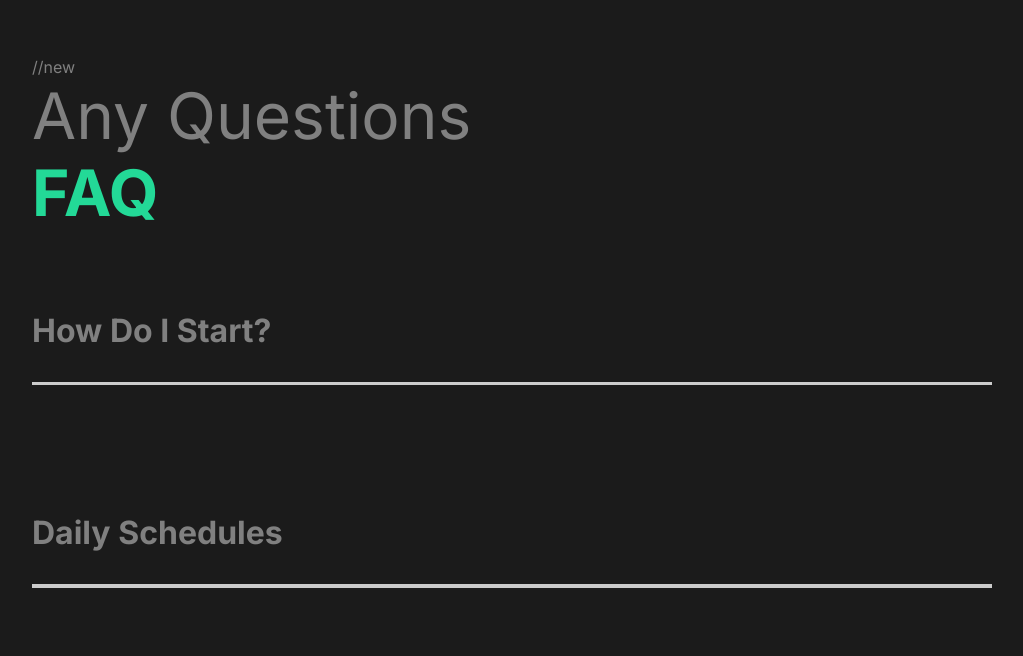
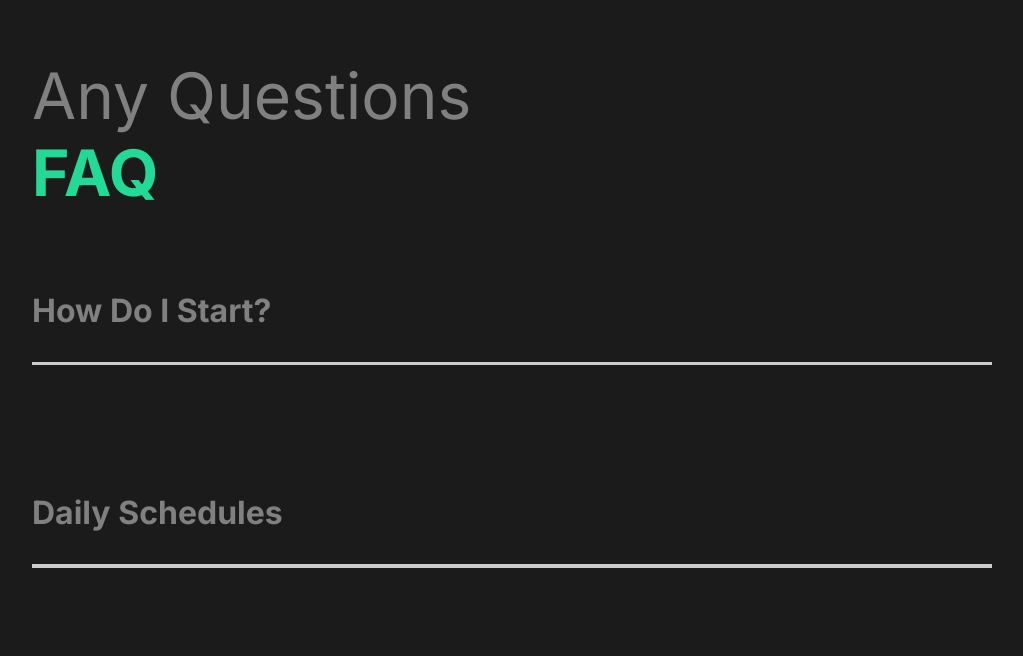
Before and after one commit to htehrani98/capture, a React (Create React App) app: page / in a window 1280 px wide. Shown: the part 2204-2860 px from the top of the page, without its empty margins (128-1151 px from the left). Built offline with nearby package versions, Linux system fonts and the light colour scheme.

Commit message:
19. Scroll Animations

```diff
--- a/src/animation.js
+++ b/src/animation.js
@@ -71,4 +71,4 @@ export const scrollReveal = {
       duration: 1,
     },
   },
-}; //new
+};
--- a/src/components/FaqSection.js
+++ b/src/components/FaqSection.js
@@ -3,11 +3,11 @@ import styled from "styled-components";
 import { About } from "../styles";
 import Toggle from "./Toggle";
 import { AnimateSharedLayout } from "framer-motion";
-import { useScroll } from "./useScroll"; //new
-import { scrollReveal } from "../animation"; //new
+import { useScroll } from "./useScroll";
+import { scrollReveal } from "../animation";
 
 const FaqSection = () => {
-  const [element, controls] = useScroll(); //new
+  const [element, controls] = useScroll();
   return (
     <Faq
       variants={scrollReveal}
@@ -15,8 +15,6 @@ const FaqSection = () => {
       animate={controls}
       initial="hidden"
     >
-      {" "}
-      //new
       <h2>
         Any Questions <span>FAQ</span>
       </h2>
--- a/src/components/ServiceSection.js
+++ b/src/components/ServiceSection.js
@@ -8,15 +8,14 @@ import home2 from "../img/home2.png";
 //styles
 import { About, Description, Image } from "../styles";
 import styled from "styled-components";
-import { fade } from "../animation"; //new
-import { useScroll } from "./useScroll"; //new
+import { fade } from "../animation";
+import { useScroll } from "./useScroll";
 
 const ServicesSection = () => {
-  const [element, controls] = useScroll(); //new
+  const [element, controls] = useScroll();
   // I don't get it at all
   return (
     <Services variants={fade} animate={controls} initial="hidden" ref={element}>
-      {/* new */}
       <Description>
         <h2>
           High <span>quality</span> services
--- a/src/components/Toggle.js
+++ b/src/components/Toggle.js
@@ -2,7 +2,7 @@ import React, { useState } from "react";
 import { motion } from "framer-motion";
 // the only reason for the existence of this component is toggle in FaqSection.js and this way is something new
 const Toggle = ({ children, title }) => {
-  const [toggle, setToggle] = useState(false); //new
+  const [toggle, setToggle] = useState(false);
   return (
     <motion.div layout className="question" onClick={() => setToggle(!toggle)}>
       <motion.h4 layout>{title}</motion.h4>
--- a/src/components/useScroll.js
+++ b/src/components/useScroll.js
@@ -3,7 +3,7 @@ import { useAnimation } from "framer-motion";
 
 export const useScroll = () => {
   const controls = useAnimation();
-  const [element, view] = useInView({ threshold: 0.1 });
+  const [element, view] = useInView({ threshold: 0.5 });
   // threshold is not work for me
   if (view) {
     controls.start("show");
@@ -12,5 +12,3 @@ export const useScroll = () => {
   }
   return [element, controls];
 };
-
-// all new
--- a/src/styles.js
+++ b/src/styles.js
@@ -1,5 +1,5 @@
 import styled from "styled-components";
-import { motion } from "framer-motion"; //new
+import { motion } from "framer-motion";
 // motion.div was styled.div
 export const About = styled(motion.div)`
   min-height: 90vh;
```
